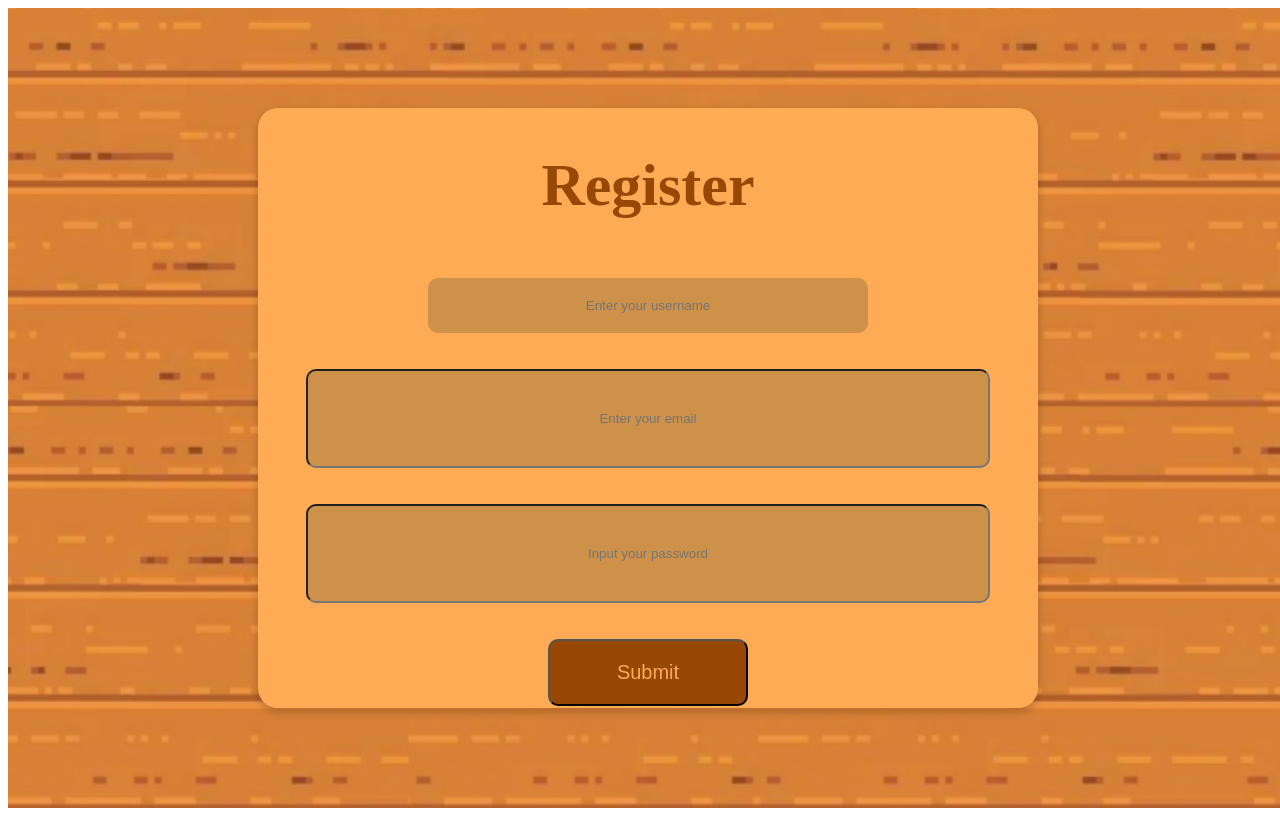
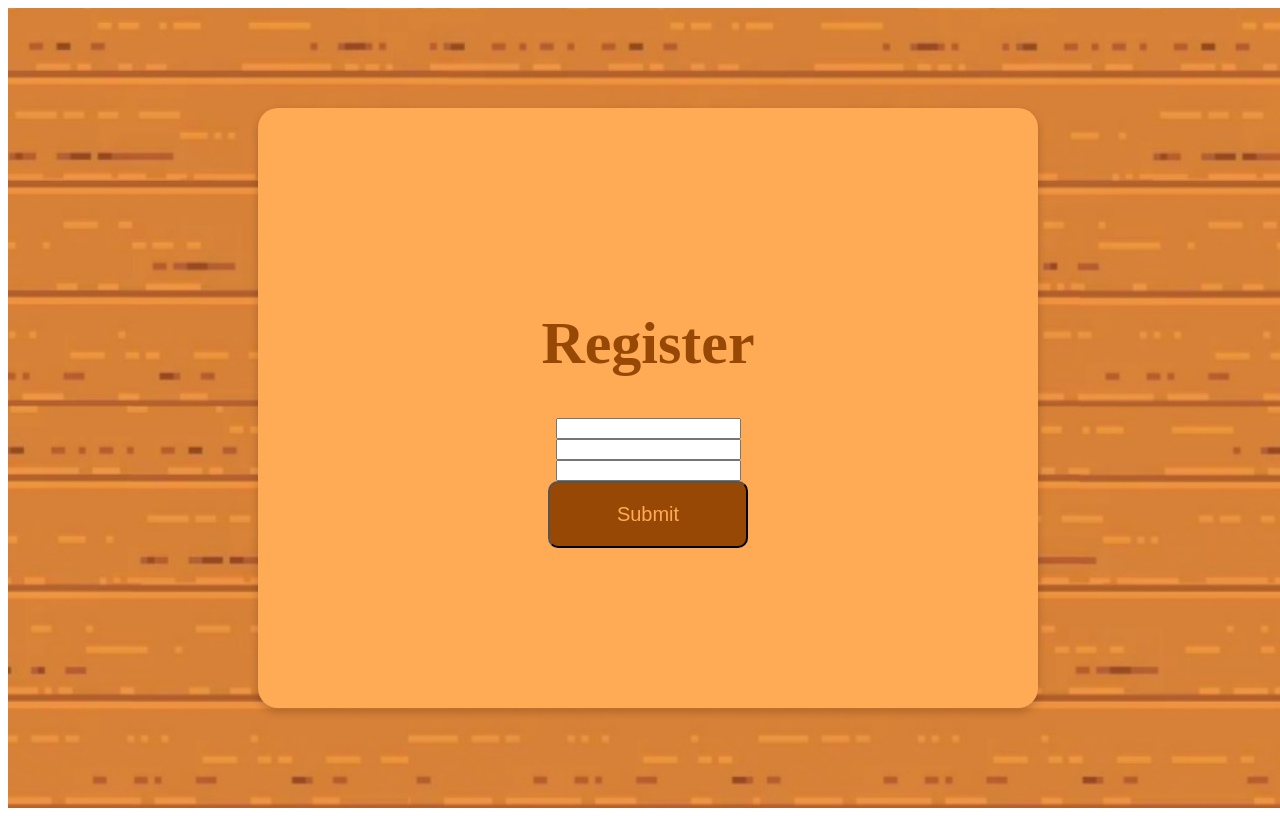
Before and after one commit to Rahela888/hosting_programsko, a Vue app: page /register in a window 1280 px wide. Built offline with nearby package versions, Linux system fonts and the light colour scheme.

Commit message:
Update Register.vue

```diff
--- a/src/views/Register.vue
+++ b/src/views/Register.vue
@@ -3,24 +3,11 @@
 <div class="register">
      <div class="form">
     <h1>Register</h1>
-    <br/>
 
-    <input type="text" id="username" name="username" placeholder="Enter your username" required  v-model="username"/>
+  <input v-model="username" />
+<input v-model="email" />
+<input v-model="password" />
 
-    <br />
-    <br/>
-
-
-    <input type="email" id="email" name="email" placeholder="Enter your email" required  v-model="email"/>
-
-    <br />
-    <br />
-
-
-    <input type="password" id="password" name="password" placeholder="Input your password" required v-model="password" />
-
-    <br />
-    <br />
 <div class="gumb">
     <button type="submit" @click="do_login">Submit</button>
 </div>
```
